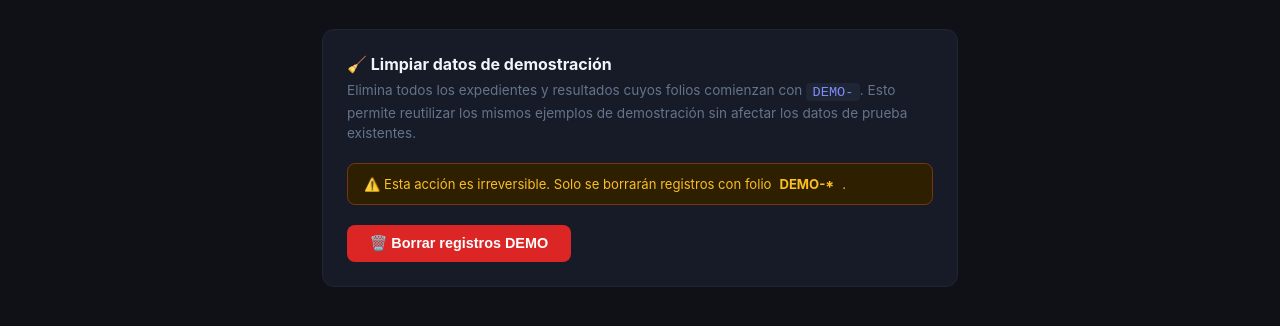
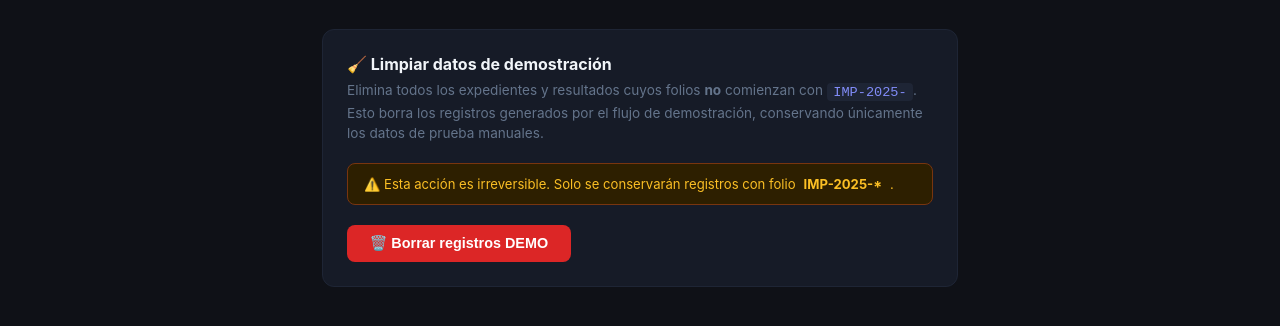
Before and after one commit to SamanthaBriseno/importacion_demo, a website: page public/configuracion.html in a window 1280 px wide. Shown: the part 142-468 px from the top of the page. Drawn offline with Linux system fonts and the light colour scheme.

Commit message:
fix borrar

```diff
--- a/public/configuracion.html
+++ b/public/configuracion.html
@@ -77,11 +77,11 @@
     <div class="card">
       <div class="card-title">🧹 Limpiar datos de demostración</div>
       <div class="card-desc">
-        Elimina todos los expedientes y resultados cuyos folios comienzan con <code style="color:#818cf8;background:#1e2535;padding:0.1rem 0.4rem;border-radius:4px">DEMO-</code>.
-        Esto permite reutilizar los mismos ejemplos de demostración sin afectar los datos de prueba existentes.
+        Elimina todos los expedientes y resultados cuyos folios <strong>no</strong> comienzan con <code style="color:#818cf8;background:#1e2535;padding:0.1rem 0.4rem;border-radius:4px">IMP-2025-</code>.
+        Esto borra los registros generados por el flujo de demostración, conservando únicamente los datos de prueba manuales.
       </div>
       <div class="warning-box">
-        ⚠️ Esta acción es irreversible. Solo se borrarán registros con folio <strong>DEMO-*</strong>.
+        ⚠️ Esta acción es irreversible. Solo se conservarán registros con folio <strong>IMP-2025-*</strong>.
       </div>
       <button class="btn-danger" id="btnLimpiar" onclick="limpiarDemo()">
         🗑️ Borrar registros DEMO
--- a/server.js
+++ b/server.js
@@ -569,8 +569,8 @@ function buildFiltroFecha(periodo, desde, hasta) {
 // --- Limpiar registros de demo ---
 app.delete('/api/configuracion/limpiar-demo', async (req, res) => {
   try {
-    await pool.query("DELETE FROM resultados_importacion WHERE folio LIKE 'DEMO-%'");
-    const { rowCount } = await pool.query("DELETE FROM expedientes_importacion WHERE folio LIKE 'DEMO-%'");
+    await pool.query("DELETE FROM resultados_importacion WHERE folio NOT LIKE 'IMP-2025-%'");
+    const { rowCount } = await pool.query("DELETE FROM expedientes_importacion WHERE folio NOT LIKE 'IMP-2025-%'");
     res.json({ success: true, eliminados: rowCount });
   } catch (error) {
     console.error('Error limpiando demo:', error);
```
